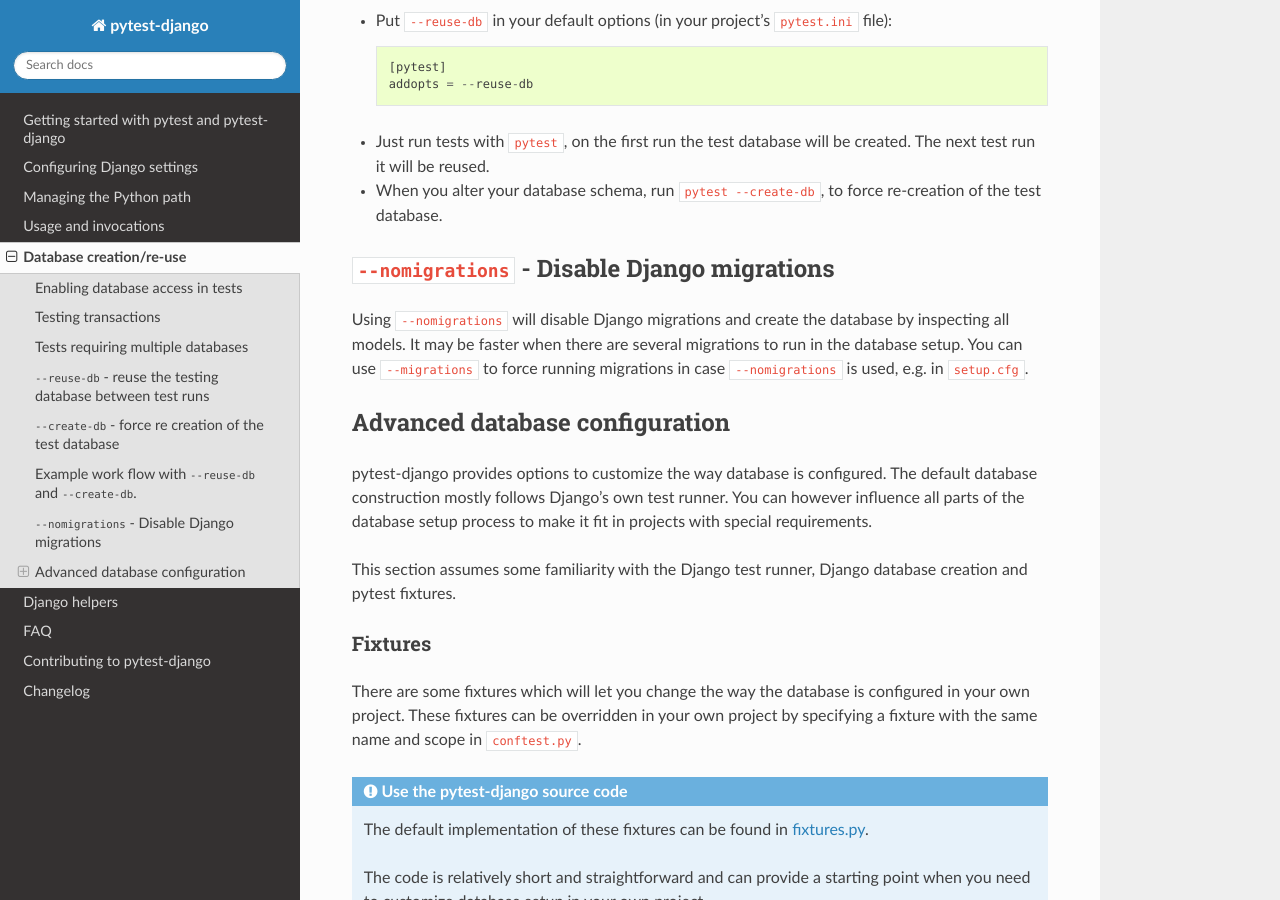
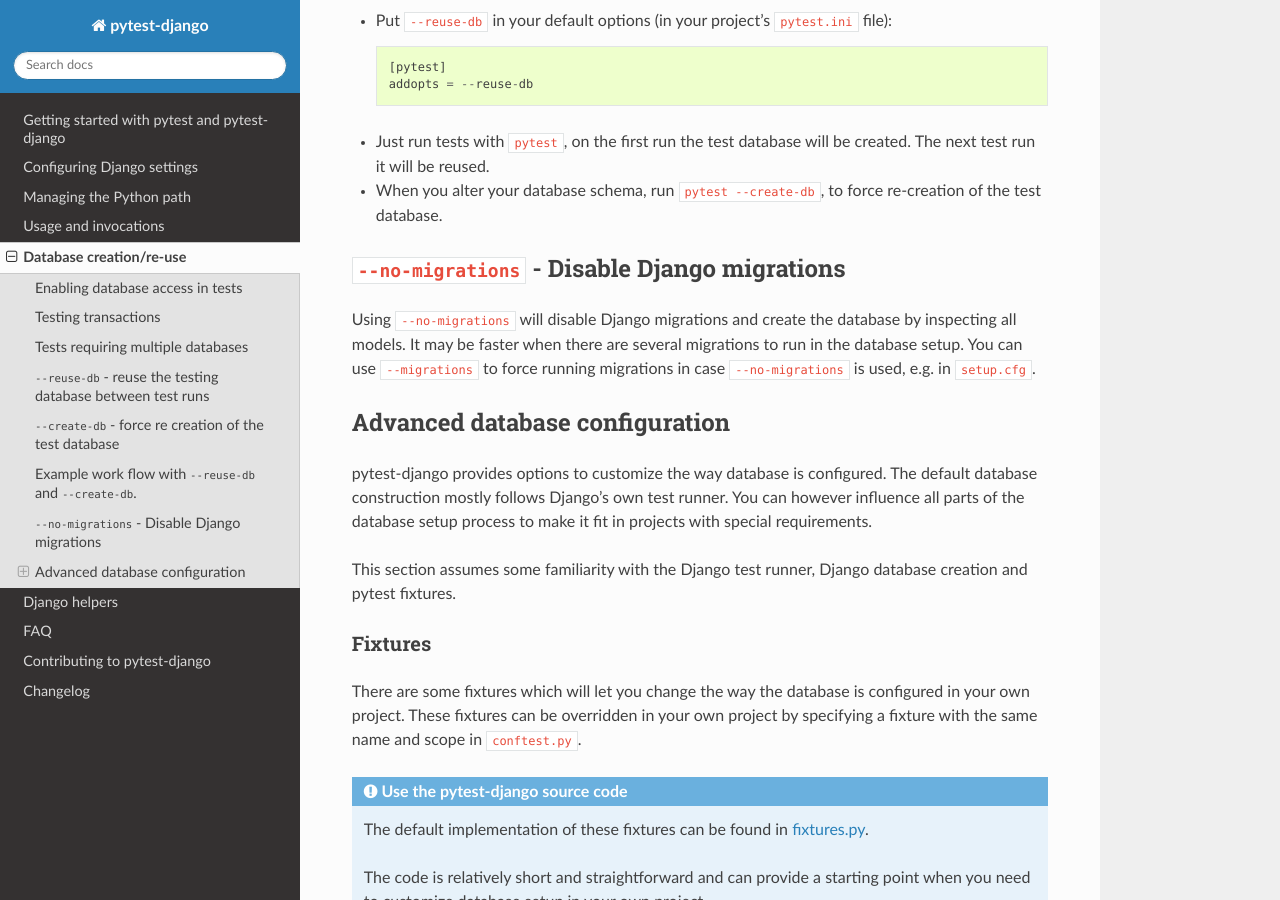
Before and after one commit to pytest-dev/pytest-django, a Sphinx documentation site: the page built from docs/database.rst, in a window 1280 px wide and 900 px high, scrolled down 2270 px. Built offline with Sphinx 7.4.7 and the Read the Docs theme 2.0.0, drawn with Linux system fonts in a browser that asks for light colours; cross-references to code outside the pages are shown as plain code; some of the changed text lies outside the part shown.

Commit message:
Updated documentation --nomigrations to --no-migrations

```diff
--- a/docs/database.rst
+++ b/docs/database.rst
@@ -121,13 +121,13 @@
 * When you alter your database schema, run ``pytest --create-db``, to force
   re-creation of the test database.
 
-``--nomigrations`` - Disable Django migrations
+``--no-migrations`` - Disable Django migrations
 ----------------------------------------------
 
-Using ``--nomigrations`` will disable Django migrations and create the database
+Using ``--no-migrations`` will disable Django migrations and create the database
 by inspecting all models. It may be faster when there are several migrations to
 run in the database setup.  You can use ``--migrations`` to force running
-migrations in case ``--nomigrations`` is used, e.g. in ``setup.cfg``.
+migrations in case ``--no-migrations`` is used, e.g. in ``setup.cfg``.
 
 .. _advanced-database-configuration:
 
@@ -235,7 +235,7 @@
 databases.
 
 The default implementation returns the value of the
-``--migrations``/``--nomigrations`` command line options.
+``--migrations``/``--no-migrations`` command line options.
 
 This fixture is by default requested from :fixture:`django_db_setup`.
 
```
